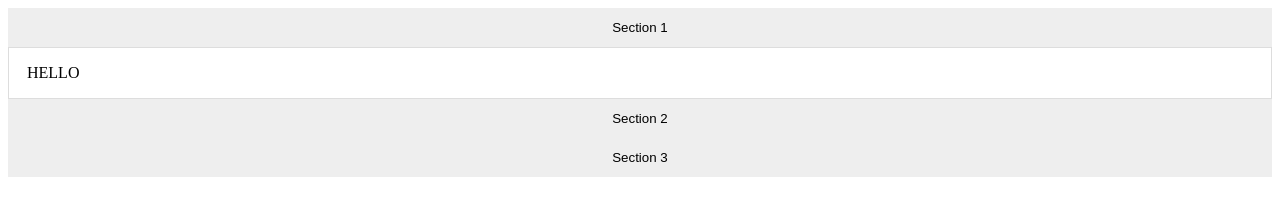
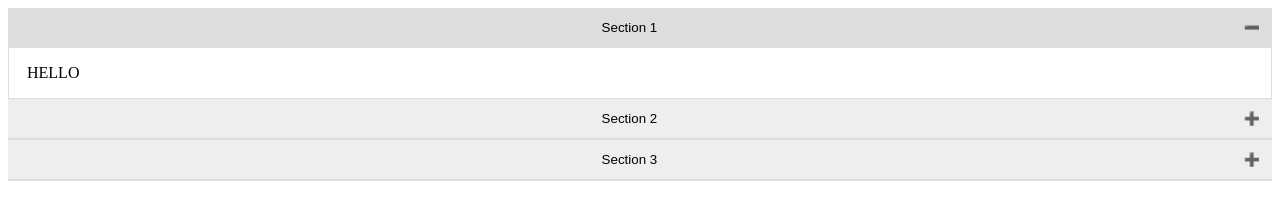
Before and after one commit to dye784/accordion, a plain HTML site: page index.html in a window 1280 px wide. Both pictures are taken after a click on the button "Section 1". Drawn offline with Linux system fonts and the light colour scheme.

Commit message:
feat: add animate slide and icon to indiate open or close

```diff
--- a/index.html
+++ b/index.html
@@ -20,9 +20,23 @@
       }
 
       .accordion-section {
-        display: none;
         padding: 0 18px;
         border: 1px solid #ddd;
+        overflow: hidden;
+        max-height: 0;
+        transition: max-height 0.2s ease-out;
+      }
+
+      button.accordion:after {
+        content: '\02795'; /* Unicode character for "plus" sign (+) */
+        font-size: 13px;
+        color: #777;
+        float: right;
+        margin-left: 5px;
+      }
+
+      button.accordion.active:after {
+        content: "\2796"; /* Unicode character for "minus" sign (-) */
       }
     </style>
   </head>
@@ -49,10 +63,11 @@
         const accordionSection = singleAccordionButton.nextElementSibling;
 
         singleAccordionButton.onclick = () => {
-          if (accordionSection.style.display === 'block') {
-            accordionSection.style.display = 'none';
+          singleAccordionButton.classList.toggle('active');
+          if (accordionSection.style.maxHeight) {
+            accordionSection.style.maxHeight = null;
           } else {
-            accordionSection.style.display = 'block';
+            accordionSection.style.maxHeight = accordionSection.scrollHeight + 'px';
           }
         };
       }
```
